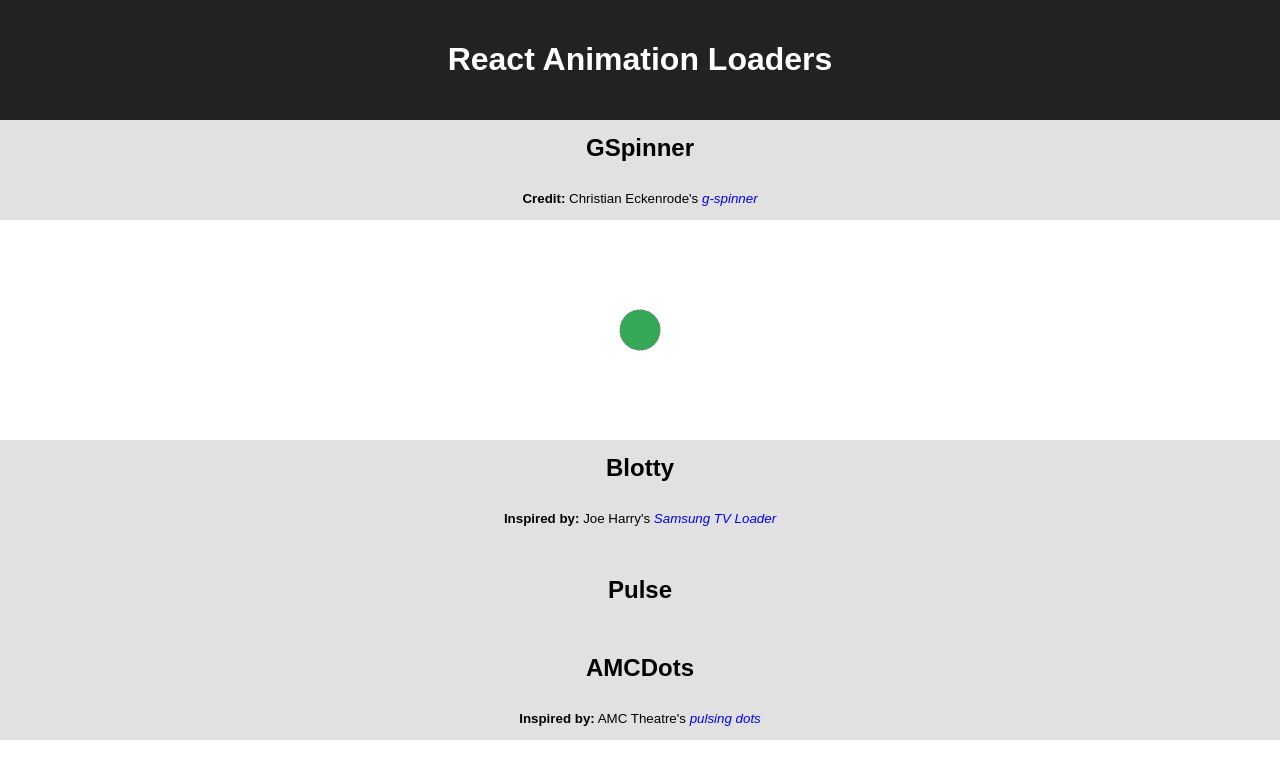
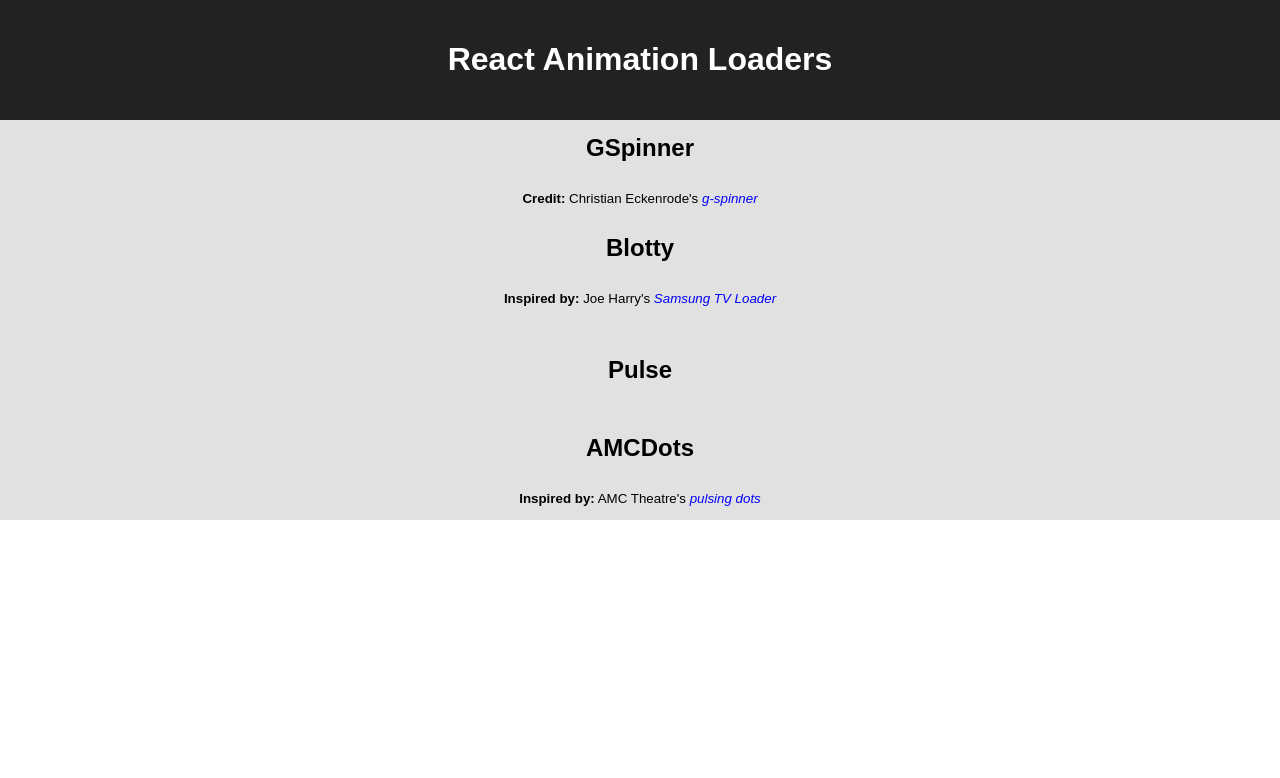
Before and after one commit to jefabrah/react-animation-loaders, a React (Create React App) app: page / in a window 1280 px wide. Shown: the top 778 px of the page. Built offline with nearby package versions, Linux system fonts and the light colour scheme.

Commit message:
display children while loading & rotating box fix

```diff
--- a/src/loaders/GSpinner.js
+++ b/src/loaders/GSpinner.js
@@ -3,7 +3,7 @@ import ConfiguredRadium from '../ConfiguredRadium';
 import Radium from 'radium';
 
 
-const GSpinner = () => {
+const GSpinner = ({ loading, children }) => {
 
   // ANIMATIONS
   const gSpinnerBoxRotate = Radium.keyframes({
@@ -154,7 +154,7 @@ const GSpinner = () => {
   const gSpinnerBoxStyles = {
     position: 'relative',
     margin: '0 auto',
-    width: '100%',
+    width: '220px',
     height: '220px',
     animation: 'x 2s cubic-bezier(0.465, 0.183, 0.153, 0.946) infinite',
     animationName: gSpinnerBoxRotate
@@ -212,7 +212,8 @@ const GSpinner = () => {
     animationName: gSpinnerC4Animation
   }
 
-  return (
+  return loading ? (
+
     <div style={gSpinnerWrapperStyles}>
       <div style={gSpinnerBoxStyles}>
         <div style={gSpinnerC1} />
@@ -221,7 +222,8 @@ const GSpinner = () => {
         <div style={gSpinnerC4} />
       </div>
     </div>
-  )
+
+  ) : children
 }
 
 export default ConfiguredRadium(GSpinner);
```
